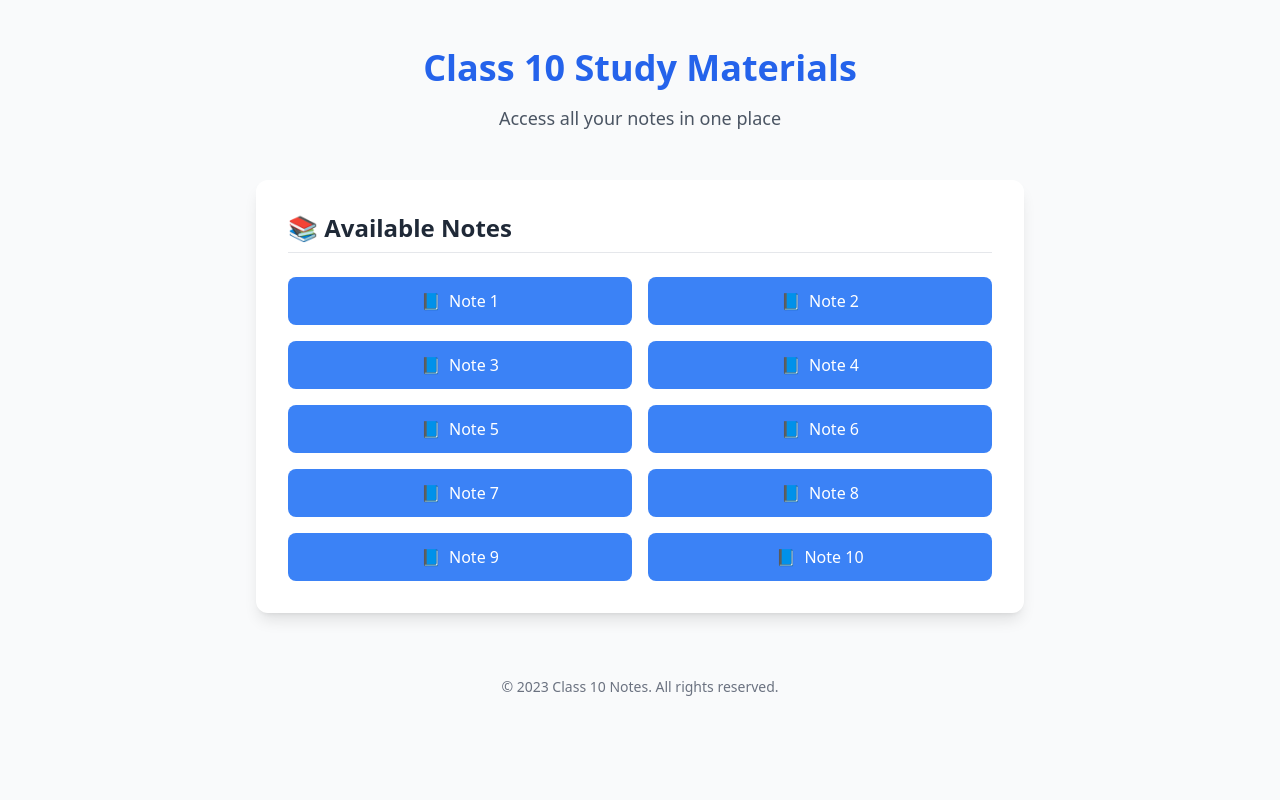
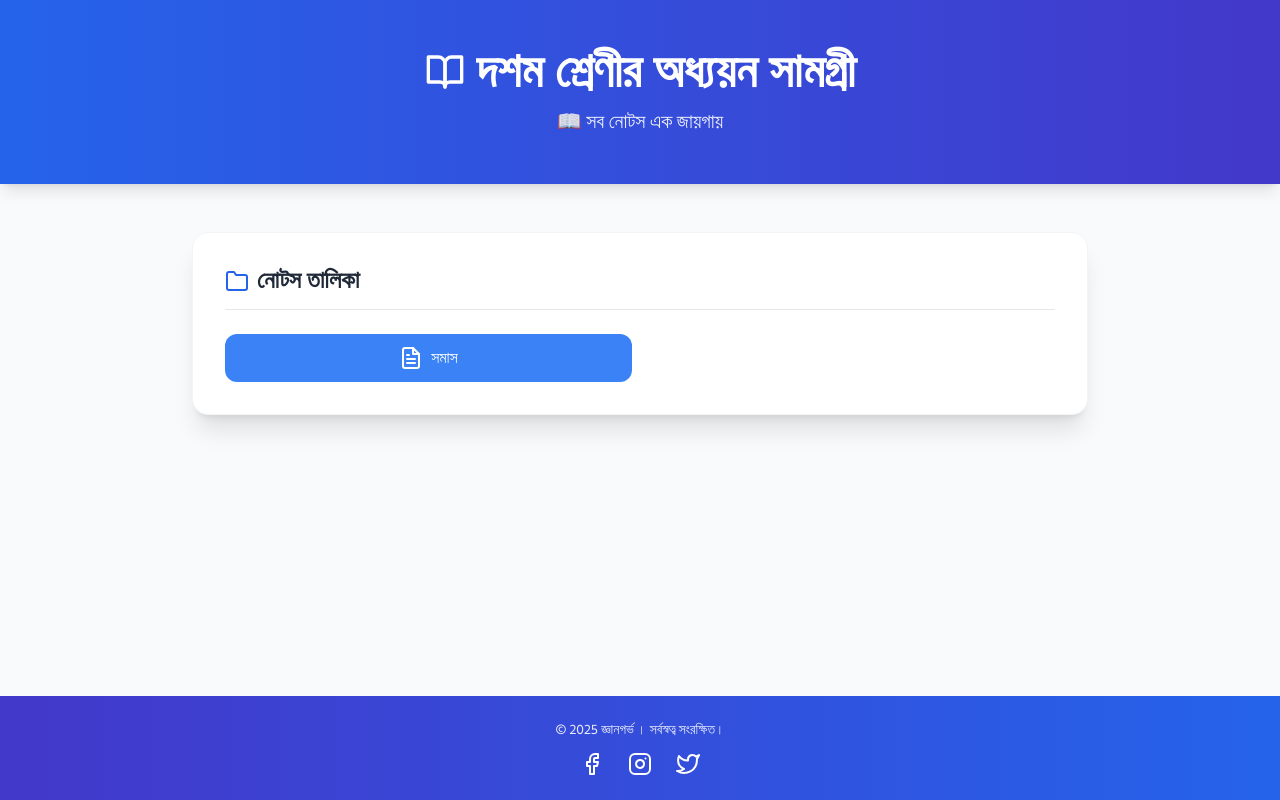
Before and after one commit to debansu4/Class-10-notes, a plain HTML site: page index.html in a window 1280 px wide. Drawn offline with nearby package versions, Linux system fonts and the light colour scheme.

Commit message:
Update index.html

```diff
--- a/index.html
+++ b/index.html
@@ -1,103 +1,84 @@
 <!DOCTYPE html>
-<html lang="en">
+<html lang="bn">
 <head>
   <meta charset="UTF-8">
   <meta name="viewport" content="width=device-width, initial-scale=1.0">
-    <title>Class 10 Notes</title>
+  <title>দশম শ্রেণীর নোটস</title>
   <script src="https://cdn.tailwindcss.com"></script>
   <link href="https://unpkg.com/aos@2.3.1/dist/aos.css" rel="stylesheet">
   <script src="https://unpkg.com/aos@2.3.1/dist/aos.js"></script>
   <script src="https://cdn.jsdelivr.net/npm/feather-icons/dist/feather.min.js"></script>
-    <script src="https://unpkg.com/feather-icons"></script>
+
+  <!-- বাংলা ফন্ট -->
   <style>
+    @import url('https://fonts.googleapis.com/css2?family=Hind+Siliguri:wght@400;500;600;700&display=swap');
+
+    body {
+      font-family: 'Hind Siliguri', sans-serif;
+    }
+
     .note-btn {
       transition: all 0.3s ease;
       transform: translateY(0);
     }
     .note-btn:hover {
-            transform: translateY(-3px);
-            box-shadow: 0 10px 15px -3px rgba(0, 0, 0, 0.1);
+      transform: translateY(-4px);
+      box-shadow: 0 10px 20px -5px rgba(0, 0, 0, 0.2);
     }
   </style>
 </head>
-<body class="bg-gray-50 min-h-screen">
-    <div class="container mx-auto px-4 py-12">
-        <header class="text-center mb-12" data-aos="fade-down">
-            <h1 class="text-4xl font-bold text-blue-600 mb-4">Class 10 Study Materials</h1>
-            <p class="text-lg text-gray-600">Access all your notes in one place</p>
+<body class="bg-gray-50 min-h-screen flex flex-col">
+
+  <!-- হেডার -->
+  <header class="bg-gradient-to-r from-blue-600 to-indigo-700 text-white py-12 shadow-lg" data-aos="fade-down">
+    <div class="container mx-auto px-4 text-center">
+      <h1 class="text-4xl md:text-5xl font-bold flex items-center justify-center gap-3">
+        <i data-feather="book-open" class="w-10 h-10"></i>
+        দশম শ্রেণীর অধ্যয়ন সামগ্রী
+      </h1>
+      <p class="mt-3 text-lg md:text-xl opacity-90">📖 সব নোটস এক জায়গায়</p>
+    </div>
   </header>
 
-        <section class="max-w-3xl mx-auto" data-aos="fade-up">
-            <div class="bg-white rounded-xl shadow-lg p-8">
-                <h2 class="text-2xl font-semibold text-gray-800 mb-6 border-b pb-2">📚 Available Notes</h2>
+  <!-- মূল কন্টেন্ট -->
+  <main class="flex-grow container mx-auto px-4 py-12">
+    <section class="max-w-4xl mx-auto" data-aos="fade-up">
+      <div class="bg-white rounded-2xl shadow-xl p-8 border border-gray-100">
+        <h2 class="text-2xl font-semibold text-gray-800 mb-6 flex items-center gap-2 border-b pb-3">
+          <i data-feather="folder" class="text-blue-600"></i> নোটস তালিকা
+        </h2>
 
+        <!-- নোটস বাটন -->
         <div class="grid grid-cols-1 md:grid-cols-2 gap-4">
-                    <!-- Note Buttons -->
           <button onclick="window.open('https://example.com/note1.pdf', '_blank')"
-                            class="note-btn flex items-center justify-center bg-blue-500 hover:bg-blue-600 text-white font-medium py-3 px-6 rounded-lg">
-                        <span class="mr-2">📘</span> Note 1
+                  class="note-btn flex items-center justify-center bg-blue-500 hover:bg-blue-600 text-white font-medium py-3 px-6 rounded-xl">
+            <i data-feather="file-text" class="mr-2"></i> সমাস
           </button>
 
-                    <button onclick="window.open('https://example.com/note2.pdf', '_blank')"
-                            class="note-btn flex items-center justify-center bg-blue-500 hover:bg-blue-600 text-white font-medium py-3 px-6 rounded-lg">
-                        <span class="mr-2">📘</span> Note 2
-                    </button>
 
-                    <button onclick="window.open('https://example.com/note3.pdf', '_blank')"
-                            class="note-btn flex items-center justify-center bg-blue-500 hover:bg-blue-600 text-white font-medium py-3 px-6 rounded-lg">
-                        <span class="mr-2">📘</span> Note 3
-                    </button>
-
-                    <button onclick="window.open('https://example.com/note4.pdf', '_blank')"
-                            class="note-btn flex items-center justify-center bg-blue-500 hover:bg-blue-600 text-white font-medium py-3 px-6 rounded-lg">
-                        <span class="mr-2">📘</span> Note 4
-                    </button>
-
-                    <button onclick="window.open('https://example.com/note5.pdf', '_blank')"
-                            class="note-btn flex items-center justify-center bg-blue-500 hover:bg-blue-600 text-white font-medium py-3 px-6 rounded-lg">
-                        <span class="mr-2">📘</span> Note 5
-                    </button>
-
-                    <button onclick="window.open('https://example.com/note6.pdf', '_blank')"
-                            class="note-btn flex items-center justify-center bg-blue-500 hover:bg-blue-600 text-white font-medium py-3 px-6 rounded-lg">
-                        <span class="mr-2">📘</span> Note 6
-                    </button>
-
-                    <button onclick="window.open('https://example.com/note7.pdf', '_blank')"
-                            class="note-btn flex items-center justify-center bg-blue-500 hover:bg-blue-600 text-white font-medium py-3 px-6 rounded-lg">
-                        <span class="mr-2">📘</span> Note 7
-                    </button>
-
-                    <button onclick="window.open('https://example.com/note8.pdf', '_blank')"
-                            class="note-btn flex items-center justify-center bg-blue-500 hover:bg-blue-600 text-white font-medium py-3 px-6 rounded-lg">
-                        <span class="mr-2">📘</span> Note 8
-                    </button>
-
-                    <button onclick="window.open('https://example.com/note9.pdf', '_blank')"
-                            class="note-btn flex items-center justify-center bg-blue-500 hover:bg-blue-600 text-white font-medium py-3 px-6 rounded-lg">
-                        <span class="mr-2">📘</span> Note 9
-                    </button>
-
-                    <button onclick="window.open('https://example.com/note10.pdf', '_blank')"
-                            class="note-btn flex items-center justify-center bg-blue-500 hover:bg-blue-600 text-white font-medium py-3 px-6 rounded-lg">
-                        <span class="mr-2">📘</span> Note 10
-                    </button>
         </div>
       </div>
     </section>
+  </main>
 
-        <footer class="mt-16 text-center text-gray-500 text-sm" data-aos="fade-up">
-            <p>© 2023 Class 10 Notes. All rights reserved.</p>
+  <!-- ফুটার -->
+  <footer class="bg-gradient-to-r from-indigo-700 to-blue-600 text-white py-6 mt-12" data-aos="fade-up">
+    <div class="container mx-auto px-4 text-center space-y-3">
+      <p id="footer-year" class="text-sm opacity-90"></p>
+      <div class="flex justify-center gap-6">
+        <a href="#" class="hover:text-yellow-300"><i data-feather="facebook"></i></a>
+        <a href="#" class="hover:text-pink-400"><i data-feather="instagram"></i></a>
+        <a href="#" class="hover:text-sky-300"><i data-feather="twitter"></i></a>
+      </div>
+    </div>
   </footer>
-    </div>
 
+  <!-- স্ক্রিপ্ট -->
   <script>
-        AOS.init({
-            duration: 800,
-            easing: 'ease-in-out',
-            once: true
-        });
+    AOS.init({ duration: 800, easing: 'ease-in-out', once: true });
     feather.replace();
+    document.getElementById("footer-year").innerHTML =
+      `© ${new Date().getFullYear()} জ্ঞানগর্ভ । সর্বস্বত্ব সংরক্ষিত।`;
   </script>
 </body>
 </html>
```
Lines whose indentation alone changed are shown as unchanged.
